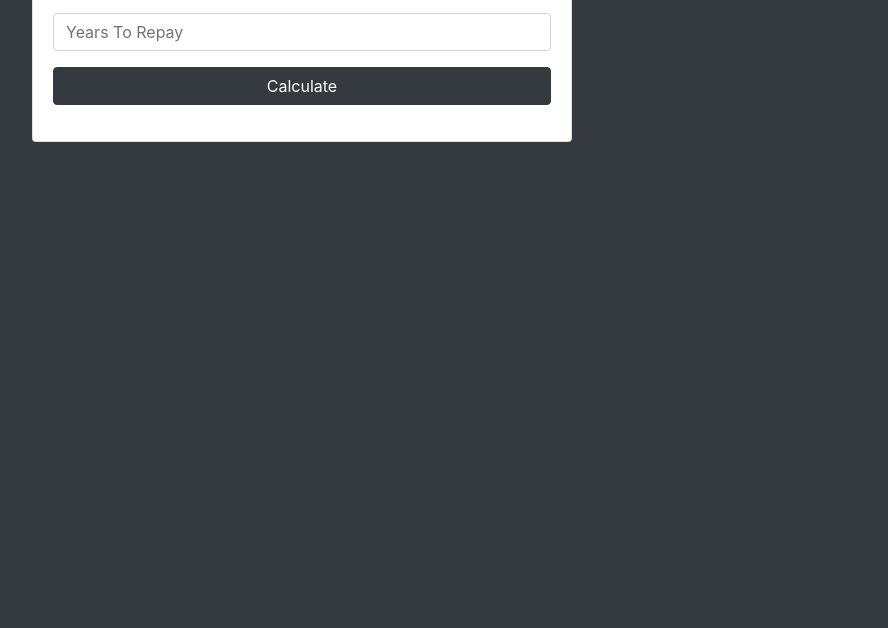
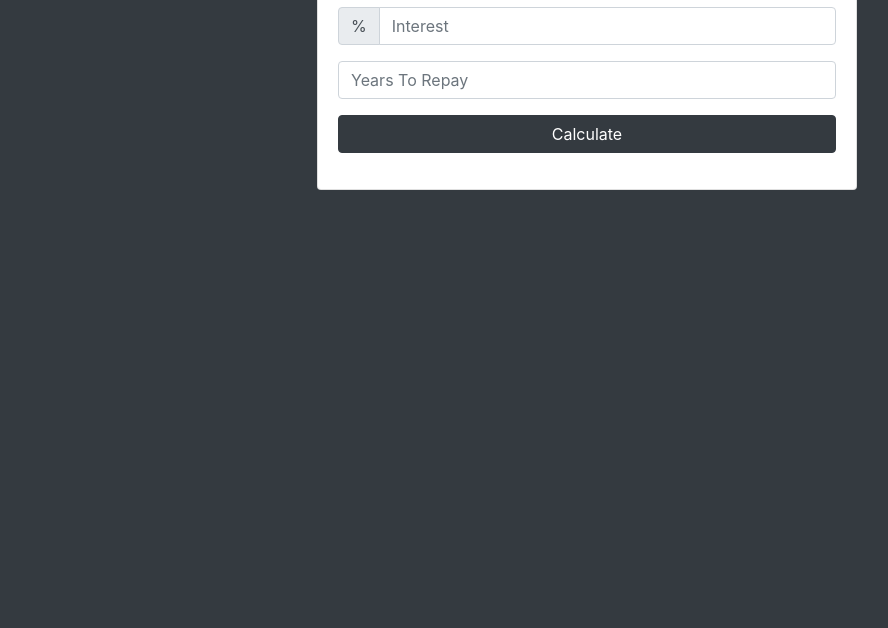
Before and after one commit to Abdul-fatai/Loan-Calculator, a plain HTML site: page index.html in a window 1280 px wide. Shown: the part 172-800 px from the top of the page, without its empty margins (53-941 px from the left). Drawn offline with nearby package versions, Linux system fonts and the light colour scheme.

Commit message:
readme added

```diff
--- a/index.html
+++ b/index.html
@@ -18,7 +18,7 @@
   <body class="bg-dark">
     <div class="container">
         <div class="row">
-            <div class="col-md-6 max-auto">
+            <div class="col-md-6 mx-auto mt-5">
                 <div class="card card-body text-center">
                     <h1 class="heading pb 3">Loan Calculator</h1>
                     <form id="loan-form">
```
Also changed, not shown: img/loancalc.png (added), 1 other file.
